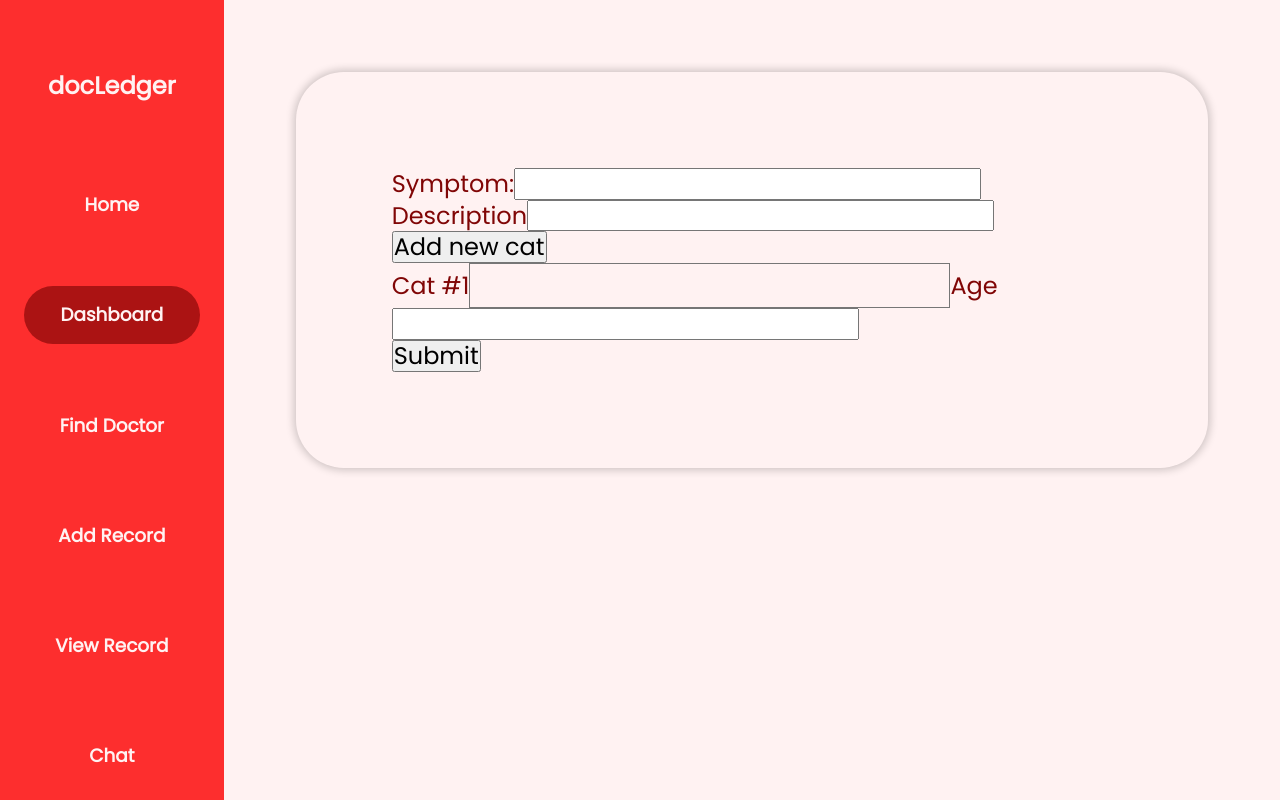
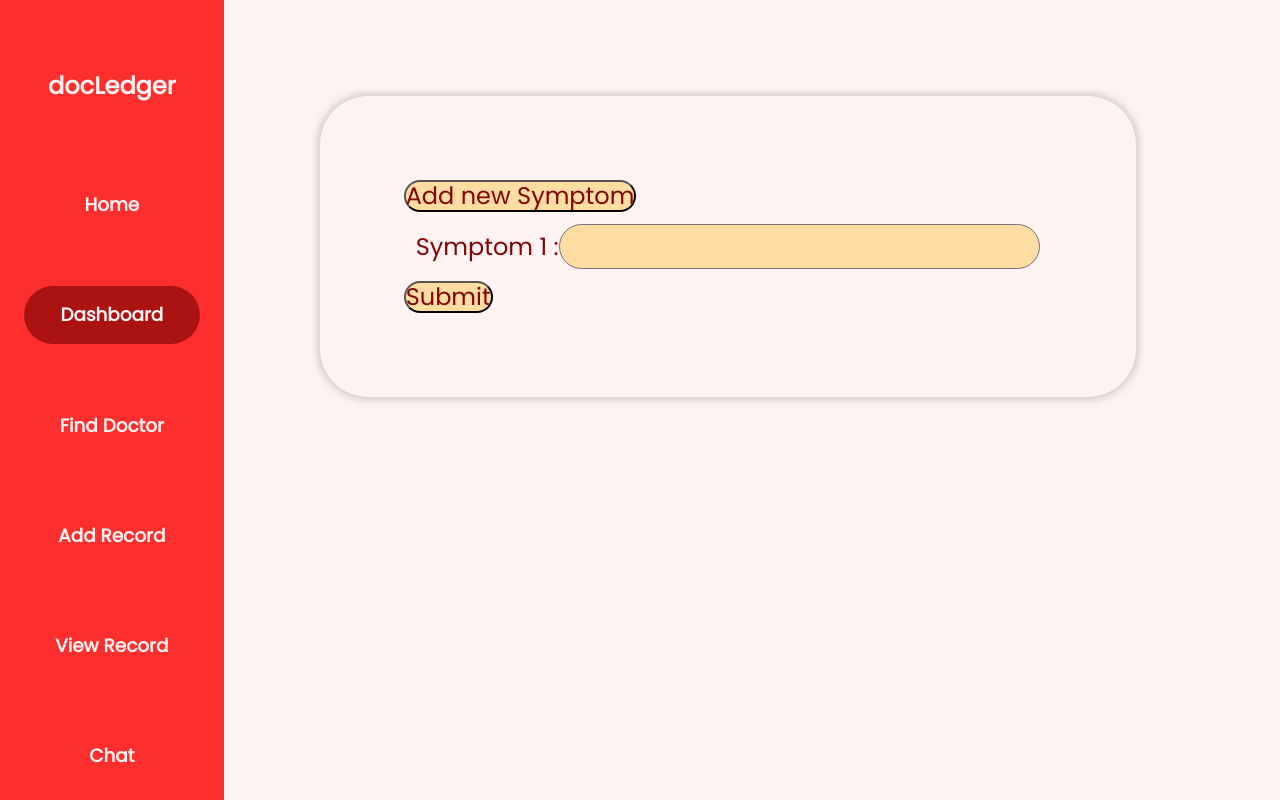
Before and after one commit to kush-daga/SIH2020, a React (Create React App) app in the folder dl/: page / in a window 1280 px wide. Built offline with nearby package versions, Linux system fonts and the light colour scheme.

Commit message:
FrontEnd

```diff
--- a/dl/src/components/AddRecord/AddRecord.js
+++ b/dl/src/components/AddRecord/AddRecord.js
@@ -79,6 +79,9 @@ const AddRecord = () => {
                             style={{borderRadius:"30px",}}
                          />
                      </div>
+                     <button>
+                         Submit
+                     </button>
                     </form>
                 </div>
             </div>
--- a/dl/src/components/DynamicForm/CatInputs.js
+++ b/dl/src/components/DynamicForm/CatInputs.js
@@ -2,27 +2,20 @@ import React from "react";
 const CatInputs = (props) => {
   return (
     props.cats.map((val, idx)=> {
-      let catId = `cat-${idx}`, ageId = `age-${idx}`
+      let catId = `cat-${idx}`
       return (
-        <div key={idx}>
-          <label htmlFor={catId}>{`Cat #${idx + 1}`}</label>
+        <div key={idx} style={{padding:"0.5em"}}>
+          <label htmlFor={catId}>{`Symptom ${idx + 1} :`}</label>
           <input
             type="text"
             name={catId}
             data-id={idx}
             id={catId}
-            value={props.cats[idx].name}
-            className="pa2 ba bg-transparent"
+            value={props.cats[idx].name}  // TODO:Input to be run.
+            className="pa2 input-reset ba bg-transparent"
+            style={{backgroundColor:"#FFDCA2",borderRadius:"30px",justifyContent:"center"}}
           />
-          <label htmlFor={ageId}>Age</label>
-          <input
-            type="text"
-            name={ageId}
-            data-id={idx}
-            id={ageId}
-            value={props.cats[idx].age}
-            className="age"
-          />
+
         </div>
       )
     })
--- a/dl/src/components/DynamicForm/DynamicForm.js
+++ b/dl/src/components/DynamicForm/DynamicForm.js
@@ -53,24 +53,11 @@ class Form extends React.Component {
           </ul>
         </div>
         <div className="Right flex flex-column"  style={{backgroundColor:"#fff2f2",color:"#800606",width:"100%",overflow:"hidden"}}>
-          <form onSubmit={this.handleSubmit} onChange={this.handleChange} className="shadow-2 " style={{margin:"3em", padding:"4em",fontSize:"x-large",width:"fit-content",borderRadius:"2em"}}>
-            <div>
-               <div>
-                    <label htmlFor="name">Symptom:</label>
-                    <input clasName="pa2 input-reset ba bg-transparent" type="text" name="owner" id="owner" value={owner} />
-               </div>
-                <div>
-                    <label htmlFor="description">Description</label>
-                    <input
-                        type="text"
-                        name="description"
-                        id="description"
-                        value={description}
-                    />
-                </div>
-                <button onClick={this.addCat}>Add new cat</button>
+          <form onSubmit={this.handleSubmit} onChange={this.handleChange} className="shadow-2 " style={{margin:"4em",fontSize:"x-large",width:"fit-content",borderRadius:"2em", justifyContent:"center",alignItems:"center"}}>
+            <div style={{margin:"1.5em",padding:"2em"}}>
+                <button onClick={this.addCat} style={{backgroundColor:"#FFDCA2",borderRadius:"30px", color:"#800606"}} >Add new Symptom</button>
                 <CatInputs cats={cats} />
-                <input type="submit" value="Submit" />
+                <input type="submit" value="Submit" style={{backgroundColor:"#FFDCA2",borderRadius:"30px", color:"#800606"}} />
             </div>
           </form>
         </div>
```
Also changed, not shown: dl/src/components/DynamicForm/symptom_list.txt (added).
